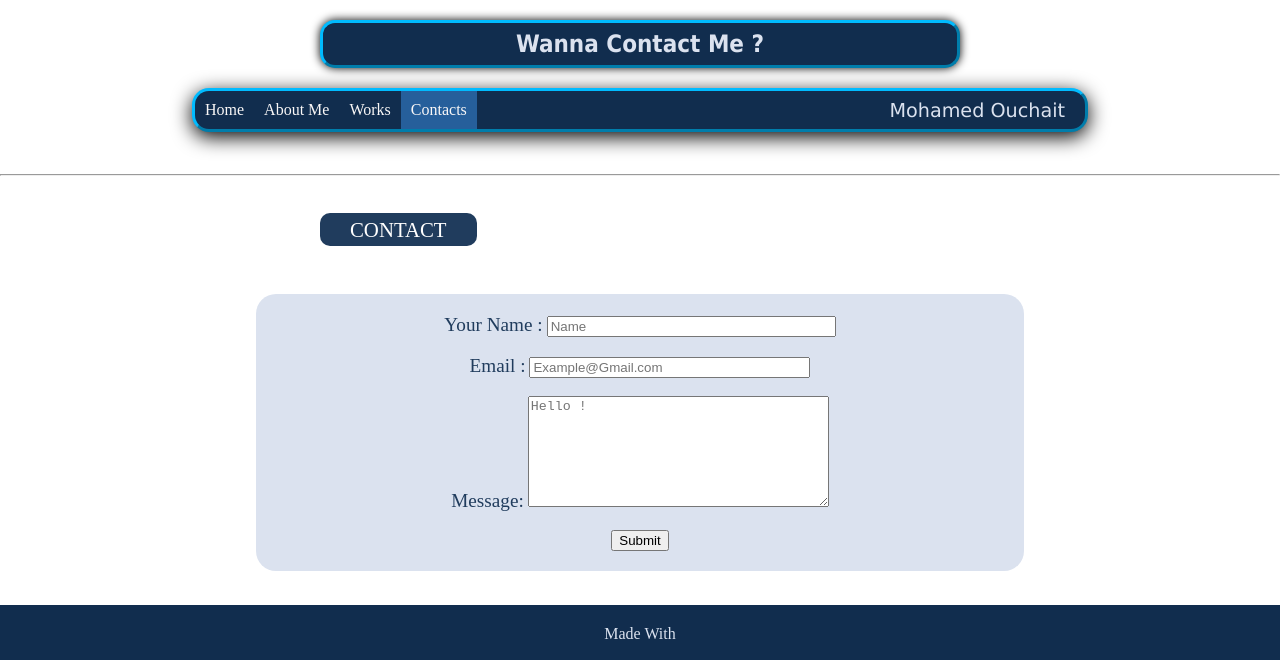
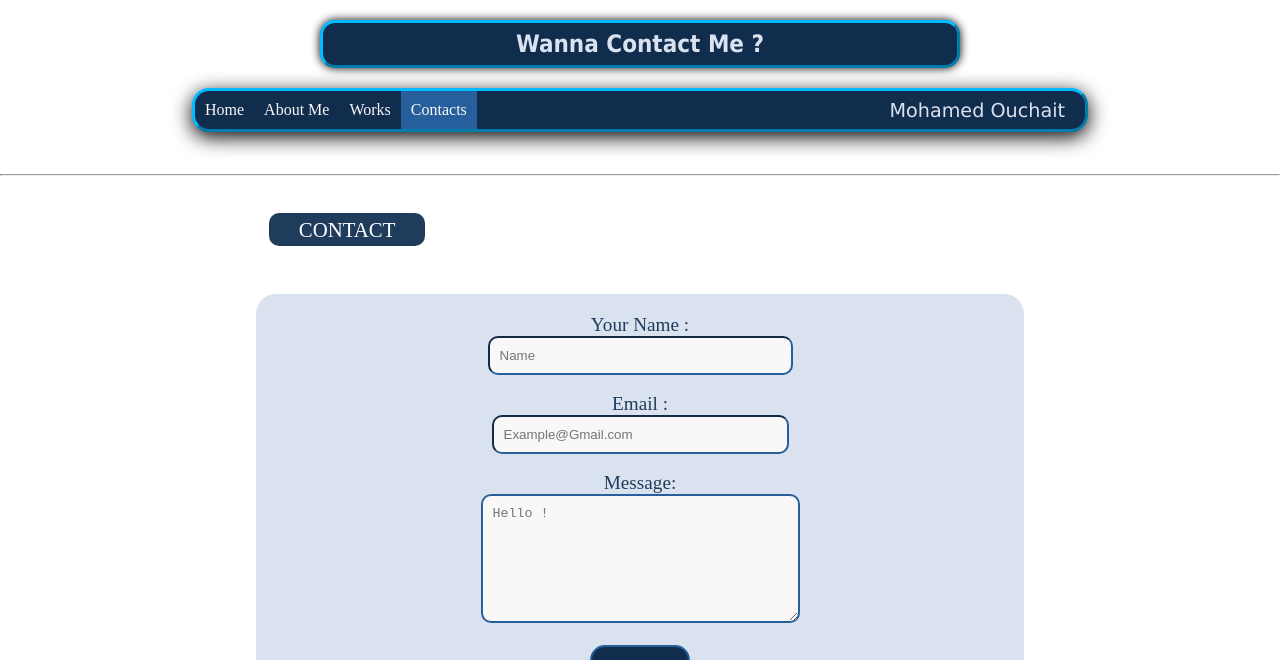
Before and after one commit to cflq/My-Second-Website, a plain HTML site: page html/contacts.html in a window 1280 px wide. Shown: the top 660 px of the page. Drawn offline with Linux system fonts and the light colour scheme; a web font is replaced by a local one.

Commit message:
updated contacts

```diff
--- a/index.css
+++ b/css/about.css
@@ -1,11 +1,12 @@
 *::selection{
   color:white;
   background-color: #203c5d;
-  cursor:default;
 }
 
 body{
   margin:0;
+  user-select: none;
+  cursor:default;
 }
 
 #welcome{
@@ -32,6 +33,7 @@ body{
 .maindiv{
   position: sticky;
   top: 20px;
+  z-index: 10;
 }
 
 .nbar ul{
@@ -55,17 +57,12 @@ body{
   display: block;
 }
 
-#key{
-  background-color: #265f9b;
-}
-
 .nbar a:hover{
   background-color:#265f9b;
 }
 
-.nbar a::selection{
-  color:#203c5d;
-  background-color:#DBE2EF;
+#key{
+  background-color: #265f9b;
 }
 
 
@@ -84,38 +81,6 @@ body{
   padding-right: 20px;
 }
 
-#special::selection{
-  color:#203c5d;
-  background-color:#DBE2EF;
-}
-
-.hello{
-  cursor:default;
-  font-size: 2em;
-  margin-left: 8%;
-  font-family: parkinsans;
-  margin-bottom: 0px;
-}
-
-.name{
-  font-family: coiny;
-  font-size: 1.2em;
-  color:#265f9b;
-}
-
-.name:hover{
-  color:#4485cb;
-  text-shadow: 0px 0px 3px hsl(203, 80%, 63%);
-  cursor:default;
-}
-
-#new{
-  cursor:default;
-  font-size: 1.8em;
-  margin-left: 8%;
-  margin-top: 0px;
-  font-family: parkinsans;
-}
 
 .INFO{
   font-family: parkinsans;
@@ -154,47 +119,9 @@ body{
   to{box-shadow: 0px 0px 0px black}
 }
 
-
-#nagi{
-  width: 150px;
-  float:left;
-  margin-right: 20px;
-  margin-left:12%;
-  border-radius: 50%;
-  border: 7px solid #112D4E;
-}
-
-#nagi:hover{
-  border-color: #4089d6;
-  animation-name: shadow;
-  animation-duration: 0.7s;
-  animation-fill-mode: forwards;
-}
-
-#nagi:not(:hover){
-  animation-name: releaseshadow;
-  animation-duration: 1s;
-}
-@keyframes shadow {
-  to{box-shadow: -10px 10px 15px black}
-}
-
-@keyframes releaseshadow {
-  from{box-shadow: -10px 10px 15px black}
-  to{box-shadow: 0px 0px 0px black}
-}
-
-.dname{
-  color: rgb(37, 54, 93);
-  font-size:x-large;
-}
-
-#aka{
-  color:black;
-  font-size:x-large;
-}
-
 .descriptions{
+  cursor:text;
+  user-select: text;
   margin-left: 12%;
   margin-right:15%;
   margin-bottom:50px;
@@ -207,11 +134,6 @@ body{
   background-color: #112D4E;
   text-align: center;
   padding-bottom: 1px;
-}
-
-.sel::selection{
-  color: #203c5d;
-  background-color: #DBE2EF;
 }
 
 #made{
@@ -237,3 +159,35 @@ body{
 .fa-brands.fa-css3-alt.fa-4x{
   padding-left:10px;
 }
+
+.images{
+  margin:20px;
+  width: 200px;
+  border: 4px solid #112D4E;
+  border-radius:5px;
+}
+
+.images:hover{
+  border: 4px solid #265f9b;
+  animation-name: img;
+  animation-duration: 1s;
+  animation-fill-mode: forwards;
+}
+
+.images:not(:hover){
+  animation-name: notimg;
+  animation-duration: 1s;
+  animation-fill-mode: forwards;
+}
+
+@keyframes img{
+  to{box-shadow:0px 0px 20px black}
+  to{transform:scale(1.5, 1.5) ;}
+}
+
+@keyframes notimg{
+  from{box-shadow:0px 0px 20px black}
+  to{box-shadow:0px 0px 0px black}
+  from{transform:scale(1.5,1.5) ;}
+  to{transform:scale(1, 1) ;}
+}
--- a/about.css
+++ b/css/contacts.css
@@ -1,11 +1,12 @@
 *::selection{
   color:white;
   background-color: #203c5d;
-  cursor:default;
 }
 
 body{
   margin:0;
+  user-select: none;
+  cursor:default;
 }
 
 #welcome{
@@ -56,19 +57,13 @@ body{
   display: block;
 }
 
-.nbar a:hover{
-  background-color:#265f9b;
-}
-
-.nbar a::selection{
-  color:#203c5d;
-  background-color:#DBE2EF;
-}
-
 #key{
   background-color: #265f9b;
 }
 
+.nbar a:hover{
+  background-color:#265f9b;
+}
 
 .nbar li{
   float:left;
@@ -85,12 +80,6 @@ body{
   padding-right: 20px;
 }
 
-#special::selection{
-  color:#203c5d;
-  background-color:#DBE2EF;
-}
-
-
 .INFO{
   font-family: parkinsans;
   font-size:1.3em;
@@ -100,6 +89,7 @@ body{
   padding:5px;
   padding-left:30px;
   padding-right:30px;
+  margin-left:21%;
 }
 
 .INFO::selection{
@@ -128,13 +118,14 @@ body{
   to{box-shadow: 0px 0px 0px black}
 }
 
-.descriptions{
-  margin-left: 12%;
-  margin-right:15%;
-  margin-bottom:50px;
-  font-size: 1.2em;
-  font-family: parkinsans;
-  color:grey;
+#mainform{
+  text-align:center;
+  border-radius: 20px;
+  padding-top: 20px;
+  padding-bottom:20px;
+  background-color:#DBE2EF;
+  margin-left:20%;
+  margin-right:20%;
 }
 
 #foot{
@@ -167,33 +158,55 @@ body{
   padding-left:10px;
 }
 
-.images{
-  margin:20px;
-  width: 200px;
-  border: 5px solid #112D4E;
+.contact{
+  display:block;
+  text-align: center;
+  color: #203c5d;
+  font-size: 1.2em;
+  font-family: parkinsans;
 }
 
-.images:hover{
-  z-index: 11;
-  animation-name: img;
-  animation-duration: 1s;
-  animation-fill-mode: forwards;
+#username{
+  color:#265f9b;
+  background-color:#F9F7F7;
+  border-radius: 10px;
+  border-color: #265f9b;
+  padding:10px;
+  align-items: center;
 }
 
-.images:not(:hover){
-  animation-name: notimg;
-  animation-duration: 1s;
-  animation-fill-mode: forwards;
+#email{
+  color:#265f9b;
+  background-color:#F9F7F7;
+  border-radius: 10px;
+  border-color: #265f9b;
+  padding:10px;
+  align-items: center;
 }
 
-@keyframes img{
-  to{box-shadow:0px 0px 20px black}
-  to{transform:scale(1.5, 1.5) ;}
+#message{
+  color:#265f9b;
+  background-color:#F9F7F7;
+  border-width: 2px;
+  border-radius: 10px;
+  border-color: #265f9b;
+  padding:10px;
+  align-items: center;
 }
 
-@keyframes notimg{
-  from{box-shadow:0px 0px 20px black}
-  to{box-shadow:0px 0px 0px black}
-  from{transform:scale(1.5,1.5) ;}
-  to{transform:scale(1, 1) ;}
+#submit{
+  color:#DBE2EF;
+  background-color: #112D4E;
+  border: 2px solid #265f9b;
+  border-radius: 15px;
+  padding:10px;
+  padding-left:20px;
+  padding-right:20px;
+  font-family: parkinsans;
+  font-size:larger;
 }
+
+#submit:hover{
+  cursor:pointer;
+  background-color:#265f9b;
+}
--- a/works.css
+++ b/css/index.css
@@ -6,6 +6,8 @@
 
 body{
   margin:0;
+  user-select: none;
+  cursor:default;
 }
 
 #welcome{
@@ -32,7 +34,6 @@ body{
 .maindiv{
   position: sticky;
   top: 20px;
-  z-index: 10;
 }
 
 .nbar ul{
@@ -56,19 +57,13 @@ body{
   display: block;
 }
 
-.nbar a:hover{
-  background-color:#265f9b;
-}
-
-.nbar a::selection{
-  color:#203c5d;
-  background-color:#DBE2EF;
-}
-
 #key{
   background-color: #265f9b;
 }
 
+.nbar a:hover{
+  background-color:#265f9b;
+}
 
 .nbar li{
   float:left;
@@ -85,11 +80,33 @@ body{
   padding-right: 20px;
 }
 
-#special::selection{
-  color:#203c5d;
-  background-color:#DBE2EF;
+.hello{
+  cursor:default;
+  font-size: 2em;
+  margin-left: 8%;
+  font-family: parkinsans;
+  margin-bottom: 0px;
 }
 
+.name{
+  font-family: coiny;
+  font-size: 1.2em;
+  color:#265f9b;
+}
+
+.name:hover{
+  color:#4485cb;
+  text-shadow: 0px 0px 3px hsl(203, 80%, 63%);
+  cursor:default;
+}
+
+#new{
+  cursor:default;
+  font-size: 1.8em;
+  margin-left: 8%;
+  margin-top: 0px;
+  font-family: parkinsans;
+}
 
 .INFO{
   font-family: parkinsans;
@@ -128,7 +145,49 @@ body{
   to{box-shadow: 0px 0px 0px black}
 }
 
+
+#nagi{
+  width: 150px;
+  float:left;
+  margin-right: 20px;
+  margin-left:12%;
+  border-radius: 50%;
+  border: 7px solid #112D4E;
+}
+
+#nagi:hover{
+  border-color: #4089d6;
+  animation-name: shadow;
+  animation-duration: 0.7s;
+  animation-fill-mode: forwards;
+}
+
+#nagi:not(:hover){
+  animation-name: releaseshadow;
+  animation-duration: 1s;
+}
+@keyframes shadow {
+  to{box-shadow: -10px 10px 15px black}
+}
+
+@keyframes releaseshadow {
+  from{box-shadow: -10px 10px 15px black}
+  to{box-shadow: 0px 0px 0px black}
+}
+
+.dname{
+  color: rgb(37, 54, 93);
+  font-size:x-large;
+}
+
+#aka{
+  color:black;
+  font-size:x-large;
+}
+
 .descriptions{
+  user-select: text;
+  cursor: text;
   margin-left: 12%;
   margin-right:15%;
   margin-bottom:50px;
@@ -141,6 +200,11 @@ body{
   background-color: #112D4E;
   text-align: center;
   padding-bottom: 1px;
+}
+
+.sel::selection{
+  color: #203c5d;
+  background-color: #DBE2EF;
 }
 
 #made{
@@ -166,34 +230,3 @@ body{
 .fa-brands.fa-css3-alt.fa-4x{
   padding-left:10px;
 }
-
-.images{
-  margin:20px;
-  width: 200px;
-  border: 5px solid #112D4E;
-}
-
-.images:hover{
-  z-index: 11;
-  animation-name: img;
-  animation-duration: 1s;
-  animation-fill-mode: forwards;
-}
-
-.images:not(:hover){
-  animation-name: notimg;
-  animation-duration: 1s;
-  animation-fill-mode: forwards;
-}
-
-@keyframes img{
-  to{box-shadow:0px 0px 20px black}
-  to{transform:scale(1.5, 1.5) ;}
-}
-
-@keyframes notimg{
-  from{box-shadow:0px 0px 20px black}
-  to{box-shadow:0px 0px 0px black}
-  from{transform:scale(1.5,1.5) ;}
-  to{transform:scale(1, 1) ;}
-}
--- a/contacts.css
+++ b/css/works.css
@@ -6,6 +6,7 @@
 
 body{
   margin:0;
+  user-select: none;
 }
 
 #welcome{
@@ -56,17 +57,12 @@ body{
   display: block;
 }
 
-#key{
-  background-color: #265f9b;
-}
-
 .nbar a:hover{
   background-color:#265f9b;
 }
 
-.nbar a::selection{
-  color:#203c5d;
-  background-color:#DBE2EF;
+#key{
+  background-color: #265f9b;
 }
 
 
@@ -85,11 +81,6 @@ body{
   padding-right: 20px;
 }
 
-#special::selection{
-  color:#203c5d;
-  background-color:#DBE2EF;
-}
-
 .INFO{
   font-family: parkinsans;
   font-size:1.3em;
@@ -99,7 +90,6 @@ body{
   padding:5px;
   padding-left:30px;
   padding-right:30px;
-  margin-left:25%;
 }
 
 .INFO::selection{
@@ -128,14 +118,15 @@ body{
   to{box-shadow: 0px 0px 0px black}
 }
 
-#mainform{
-  text-align:center;
-  border-radius: 20px;
-  padding-top: 20px;
-  padding-bottom:20px;
-  background-color:#DBE2EF;
-  margin-left:20%;
-  margin-right:20%;
+.descriptions{
+  user-select:text;
+  cursor:auto;
+  margin-left: 12%;
+  margin-right:15%;
+  margin-bottom:50px;
+  font-size: 1.2em;
+  font-family: parkinsans;
+  color:grey;
 }
 
 #foot{
@@ -168,8 +159,34 @@ body{
   padding-left:10px;
 }
 
-.contact{
-  color: #203c5d;
-  font-size: 1.2em;
-  font-family: parkinsans;
+.images{
+  margin:20px;
+  width: 200px;
+  border: 4px solid #112D4E;
+  border-radius:10px;
 }
+
+.images:hover{
+  border: 4px solid #265f9b;
+  animation-name: img;
+  animation-duration: 1s;
+  animation-fill-mode: forwards;
+}
+
+.images:not(:hover){
+  animation-name: notimg;
+  animation-duration: 1s;
+  animation-fill-mode: forwards;
+}
+
+@keyframes img{
+  to{box-shadow:0px 0px 20px black}
+  to{transform:scale(1.5, 1.5) ;}
+}
+
+@keyframes notimg{
+  from{box-shadow:0px 0px 20px black}
+  to{box-shadow:0px 0px 0px black}
+  from{transform:scale(1.5,1.5) ;}
+  to{transform:scale(1, 1) ;}
+}
--- a/contacts.html
+++ b/html/contacts.html
@@ -3,8 +3,8 @@
 <html>
     <head>
         <title>Contacts</title>
-        <link rel="stylesheet" href="contacts.css">
-        <link rel="icon" href="images/contact.png">
+        <link rel="stylesheet" href="/css/contacts.css">
+        <link rel="icon" href="/images/contact.png">
         <link rel="preconnect" href="https://fonts.googleapis.com">
         <link rel="preconnect" href="https://fonts.gstatic.com" crossorigin>
         <link href="https://fonts.googleapis.com/css2?family=Coiny&display=swap" rel="stylesheet">
@@ -37,15 +37,15 @@
             <label for="username"><span class="contact">Your Name :</span></label>
             <input type="text" id="username" placeholder="Name" size="33" maxlength="26" required>
             <br><br>
-            <label for="email"><span class="contact">Email :</span></label>
+            <label for="email"><div class="contact">Email :</div></label>
             <input type="text" id="email" placeholder="Example@Gmail.com" size="32" required>
             <br>
             <br>
-            <label for="message"><span class="contact">Message:</span></label>
+            <label for="message"><div class="contact">Message:</div></label>
             <textarea id="message" rows="7" cols="35" placeholder="Hello !"></textarea>
 
             <br><br>
-            <input type="submit">
+            <input id="submit" type="submit">
         </div>
     </main>
     <br>
```
Also changed, not shown: html/about.html (renamed from works.html, +29 -27 lines), html/index.html (renamed from index.html, +3 -3 lines), html/works.html (renamed from about.html, +27 -29 lines).
